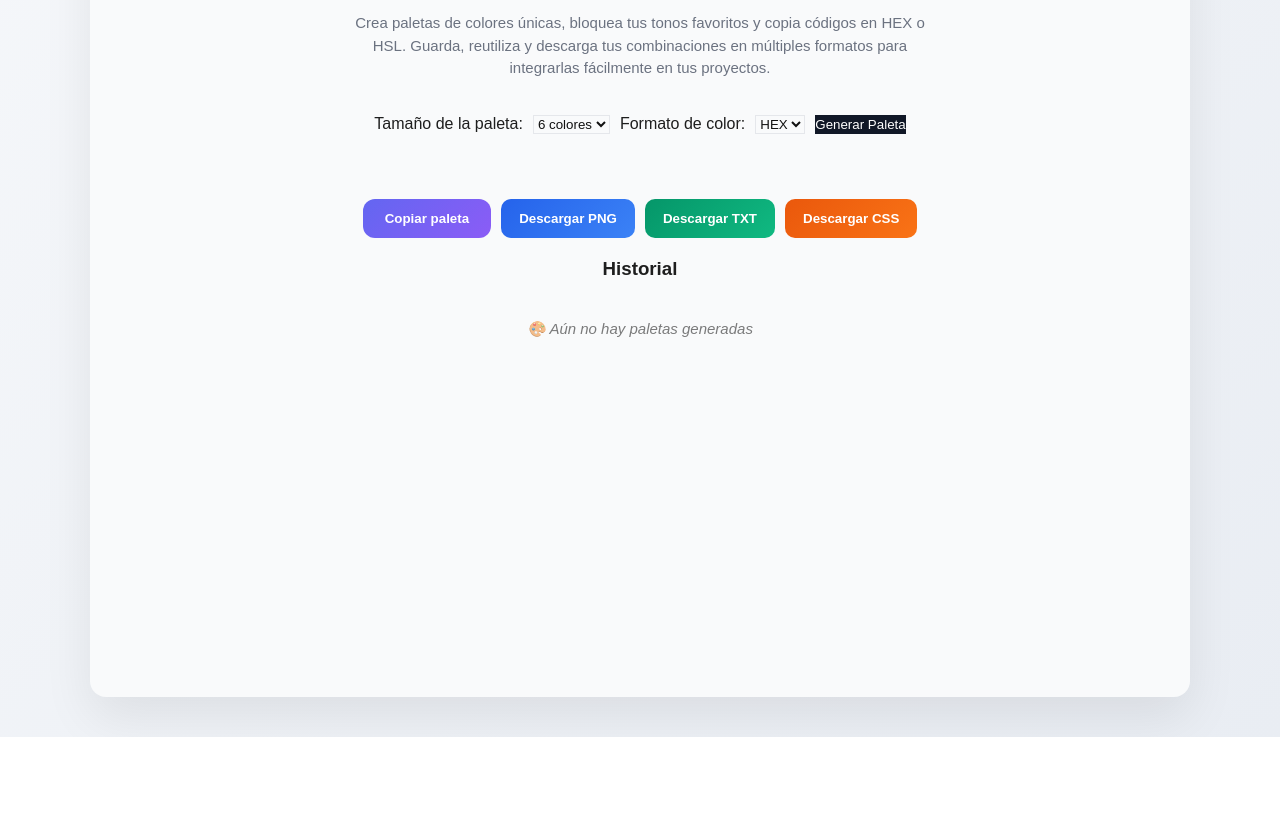
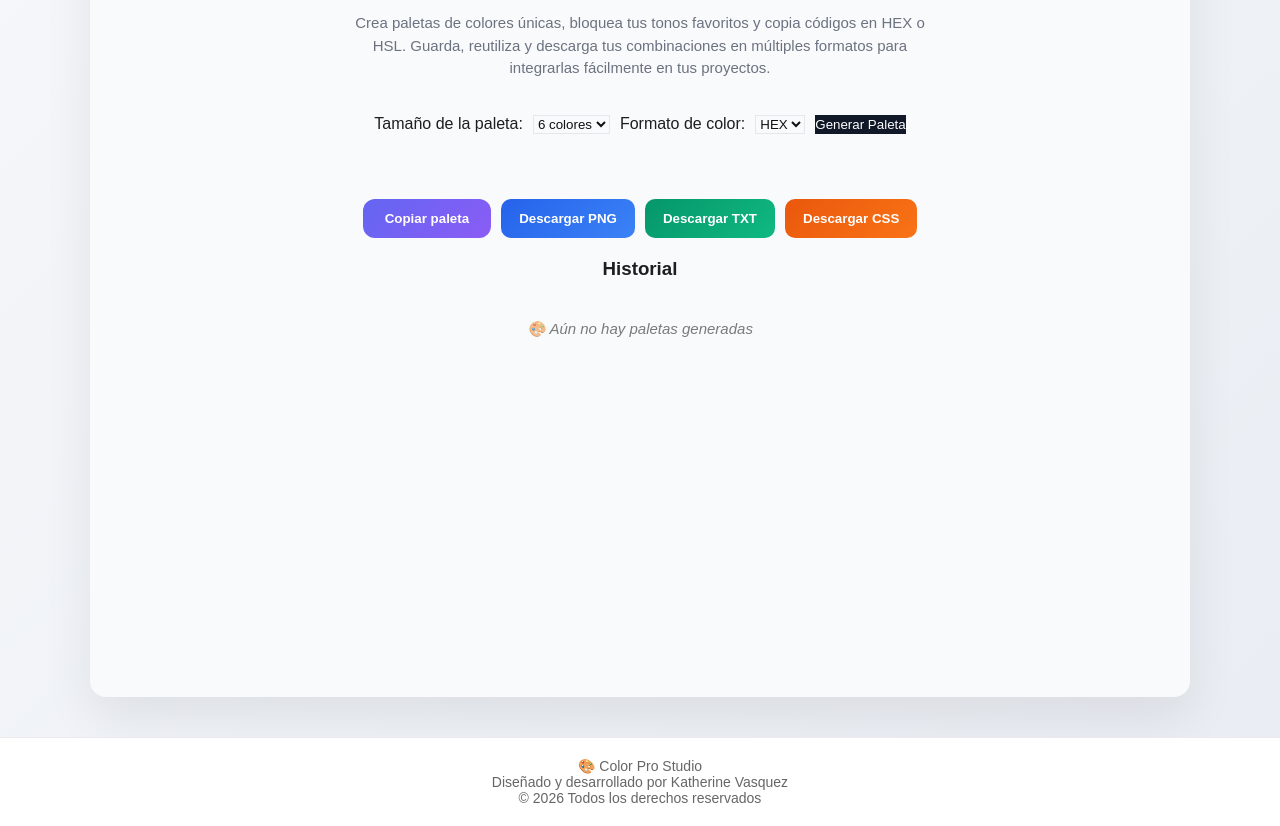
Before and after one commit to katherine-vasquez/proyectom1_katherinevasquez, a plain HTML site: page index.html in a window 1280 px wide. Shown: the part 143-969 px from the top of the page. Before the commit the page ends 880 px from the top, so only its background shows below. Drawn offline with Linux system fonts and the light colour scheme.

Commit message:
feat: agregar footer al proyecto para mejorar estructura y presentación

```diff
--- a/index.html
+++ b/index.html
@@ -95,7 +95,11 @@
 
     <script src="script.js"></script>
 
-
+  <footer class="footer">
+    <p>🎨 Color Pro Studio</p>
+    <p>Diseñado y desarrollado por Katherine Vasquez</p>
+    <p>© 2026 Todos los derechos reservados</p>
+</footer>
 
 </body>
 </html>
--- a/style.css
+++ b/style.css
@@ -515,3 +515,13 @@ button:hover {
     transform: translateY(-2px);
     box-shadow: 0 8px 20px rgba(0,0,0,0.25);
 }
+
+.footer {
+    text-align: center;
+    padding: 20px;
+    margin-top: 40px;
+    font-size: 14px;
+    color: #666;
+    border-top: 1px solid #eaeaea;
+    background: #fff;
+}
```
